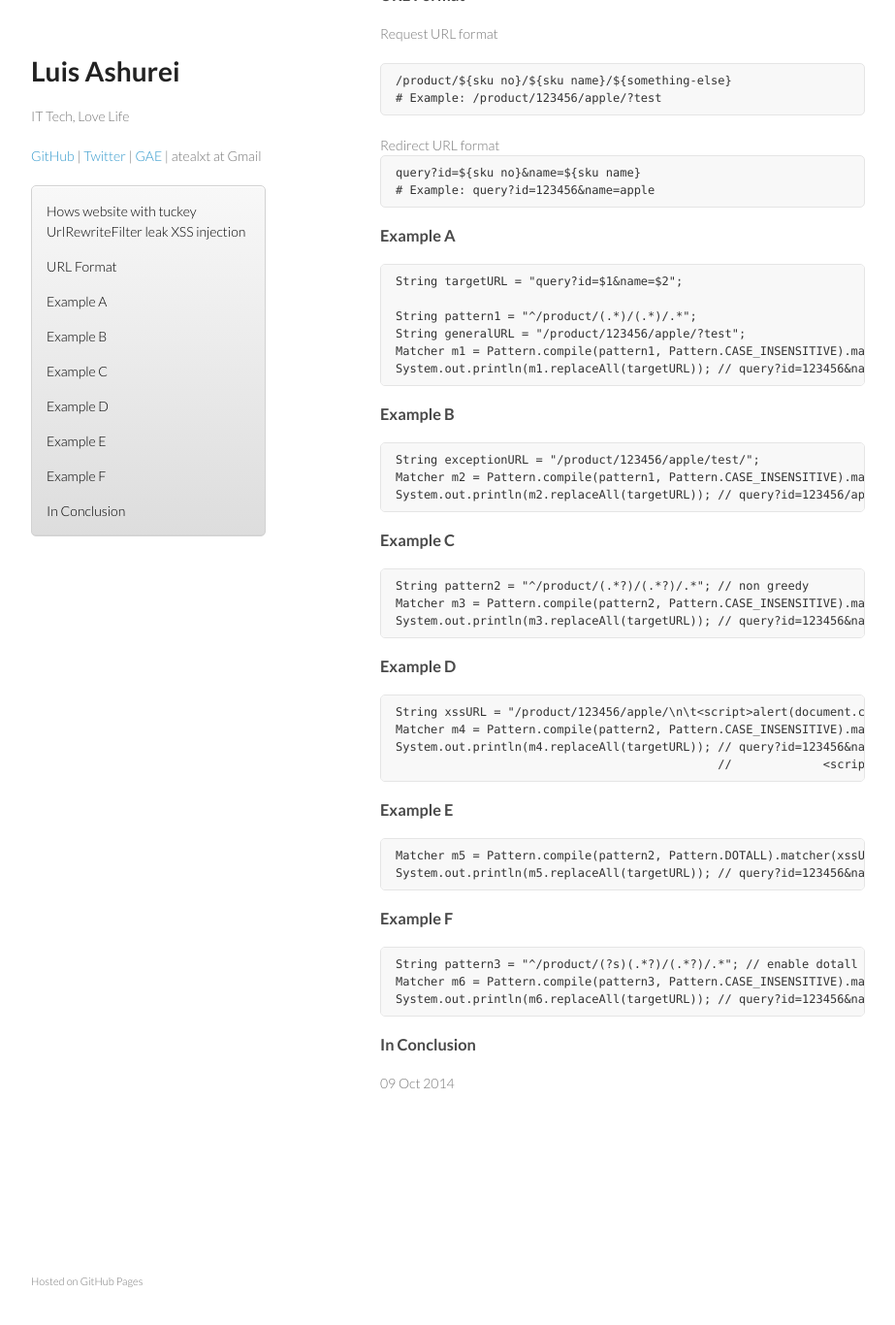
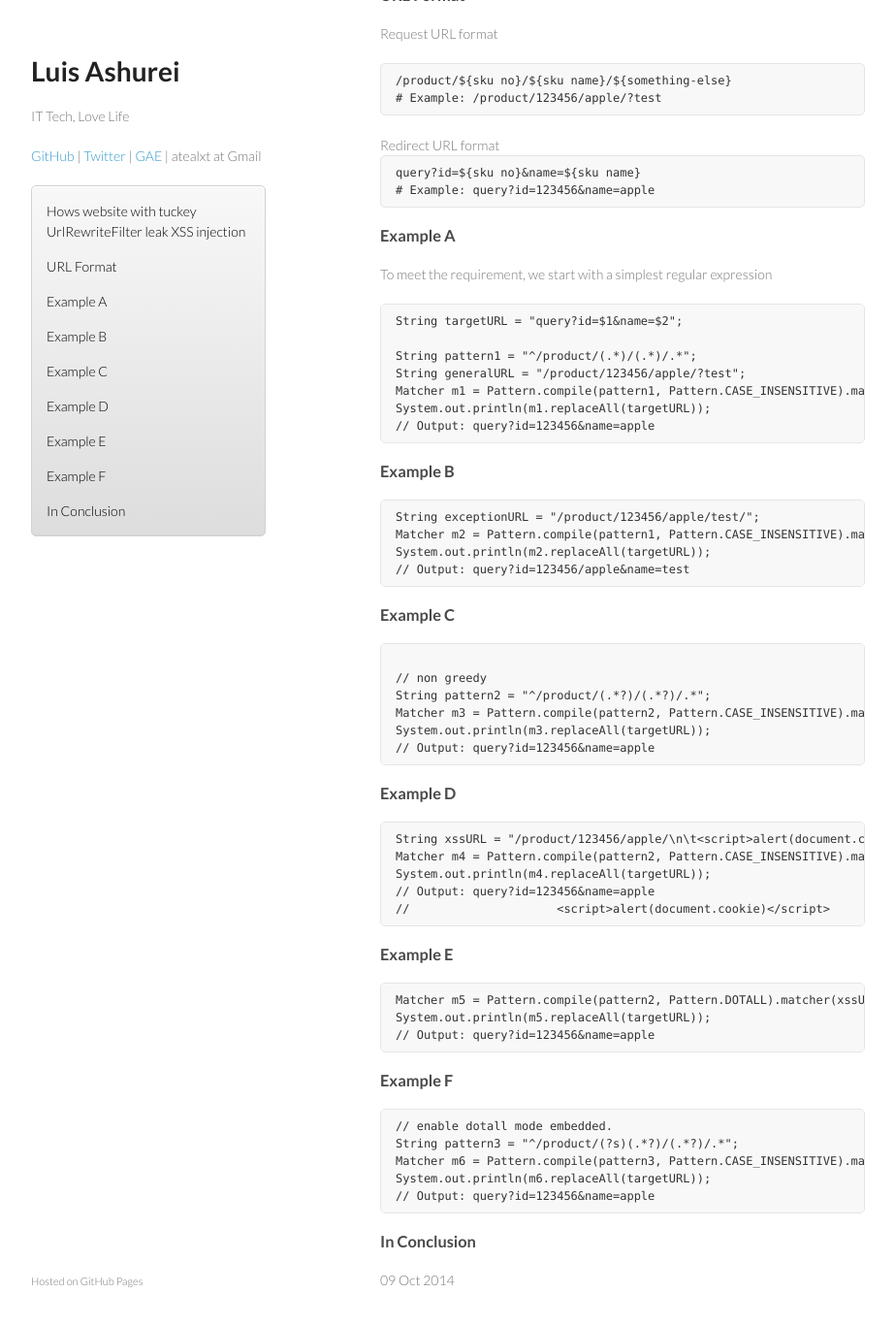
Before and after one commit to atealxt/atealxt.github.io, a Jekyll site: the page built from _posts/2014-10-09-hows-website-with-urlrewritefilter-leak-xss-injection.html, in a window 1280 px wide and 1400 px high, scrolled down 193 px. Shown: the top 1366 px of the window at 97% size, without its empty margins (178-1101 px from the left). Built offline with Jekyll 4.4.1, drawn with Linux system fonts in a browser that asks for light colours; comment, search, counter and statistics services are not loaded.

Commit message:
Update 2014-10-09-hows-website-with-urlrewritefilter-leak-xss-injection.html

```diff
--- a/_posts/2014-10-09-hows-website-with-urlrewritefilter-leak-xss-injection.html
+++ b/_posts/2014-10-09-hows-website-with-urlrewritefilter-leak-xss-injection.html
@@ -38,13 +38,14 @@ Example A
 </h3>
 
 <p>
-
+To meet the requirement, we start with a simplest regular expression
 <pre><code>String targetURL = "query?id=$1&name=$2";
 
 String pattern1 = "^/product/(.*)/(.*)/.*";
 String generalURL = "/product/123456/apple/?test";
 Matcher m1 = Pattern.compile(pattern1, Pattern.CASE_INSENSITIVE).matcher(generalURL);
-System.out.println(m1.replaceAll(targetURL)); // query?id=123456&name=apple
+System.out.println(m1.replaceAll(targetURL));
+// Output: query?id=123456&name=apple
 </code></pre>
 </p>
 
@@ -57,7 +58,8 @@ Example B
 
 <pre><code>String exceptionURL = "/product/123456/apple/test/";
 Matcher m2 = Pattern.compile(pattern1, Pattern.CASE_INSENSITIVE).matcher(exceptionURL);
-System.out.println(m2.replaceAll(targetURL)); // query?id=123456/apple&name=test
+System.out.println(m2.replaceAll(targetURL));
+// Output: query?id=123456/apple&name=test
 </code></pre>
 </p>
 
@@ -68,9 +70,12 @@ Example C
 
 <p>
 
-<pre><code>String pattern2 = "^/product/(.*?)/(.*?)/.*"; // non greedy
+<pre><code>
+// non greedy
+String pattern2 = "^/product/(.*?)/(.*?)/.*";
 Matcher m3 = Pattern.compile(pattern2, Pattern.CASE_INSENSITIVE).matcher(exceptionURL);
-System.out.println(m3.replaceAll(targetURL)); // query?id=123456&name=apple
+System.out.println(m3.replaceAll(targetURL));
+// Output: query?id=123456&name=apple
 </code></pre>
 </p>
 
@@ -83,8 +88,9 @@ Example D
 
 <pre><code>String xssURL = "/product/123456/apple/\n\t&lt;script&gt;alert(document.cookie)&lt;/script&gt;";
 Matcher m4 = Pattern.compile(pattern2, Pattern.CASE_INSENSITIVE).matcher(xssURL);
-System.out.println(m4.replaceAll(targetURL)); // query?id=123456&name=apple
-                                              //             &lt;script&gt;alert(document.cookie)&lt;/script&gt;
+System.out.println(m4.replaceAll(targetURL));
+// Output: query?id=123456&name=apple
+//                     &lt;script&gt;alert(document.cookie)&lt;/script&gt;
 </code></pre>
 </p>
 
@@ -96,7 +102,8 @@ Example E
 <p>
 
 <pre><code>Matcher m5 = Pattern.compile(pattern2, Pattern.DOTALL).matcher(xssURL);
-System.out.println(m5.replaceAll(targetURL)); // query?id=123456&name=apple
+System.out.println(m5.replaceAll(targetURL));
+// Output: query?id=123456&name=apple
 </code></pre>
 </p>
 
@@ -107,9 +114,11 @@ Example F
 
 <p>
 
-<pre><code>String pattern3 = "^/product/(?s)(.*?)/(.*?)/.*"; // enable dotall mode embedded.
+<pre><code>// enable dotall mode embedded.
+String pattern3 = "^/product/(?s)(.*?)/(.*?)/.*";
 Matcher m6 = Pattern.compile(pattern3, Pattern.CASE_INSENSITIVE).matcher(xssURL);
-System.out.println(m6.replaceAll(targetURL)); // query?id=123456&name=apple
+System.out.println(m6.replaceAll(targetURL));
+// Output: query?id=123456&name=apple
 </code></pre>
 </p>
 
```
